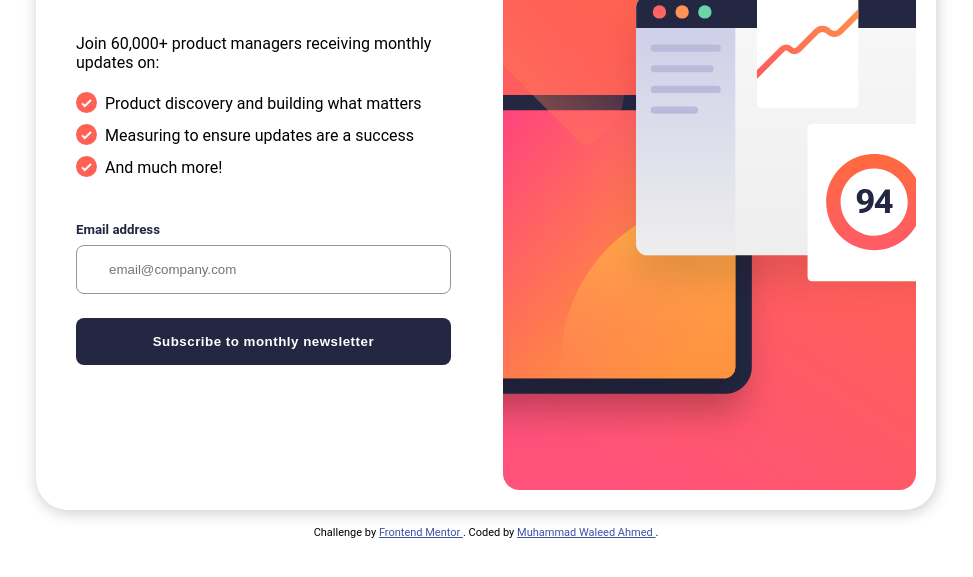
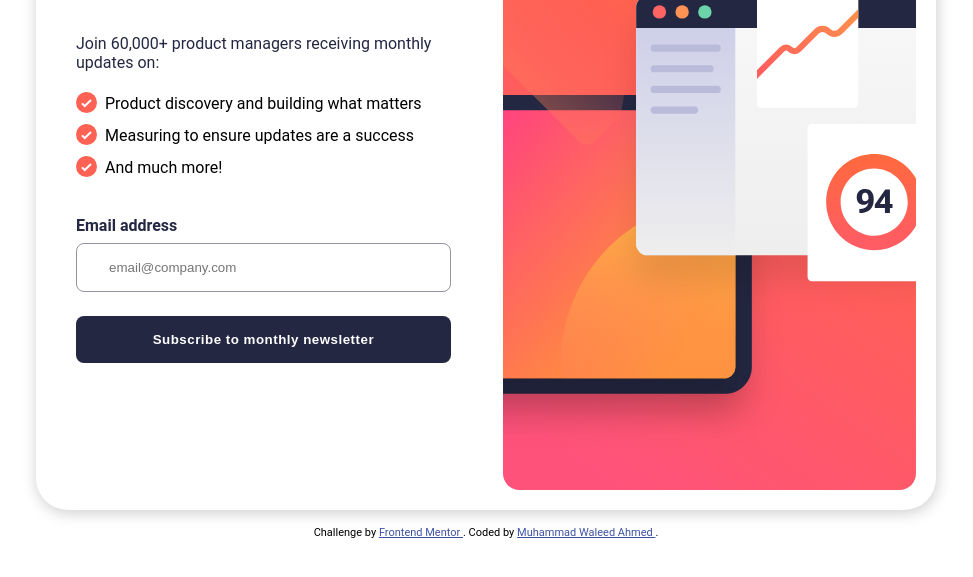
Before and after one commit to WDWaleed/Newsletter-Sign-Up-With-Success-Message, a plain HTML site: page index.html in a window 1280 px wide. Shown: the part 159-736 px from the top of the page, without its empty margins (154-1127 px from the left). Drawn offline with Linux system fonts and the light colour scheme.

Commit message:
Use semantic HTML to improve Accessibility

```diff
--- a/index.html
+++ b/index.html
@@ -46,15 +46,15 @@
 
         <div class="form">
           <h1 id="stay-updated">Stay updated!</h1>
-          <h2 style="font-size: 16px; font-weight: 400;">Join 60,000+ product managers receiving monthly updates on:</h2>
+          <h2>Join 60,000+ product managers receiving monthly updates on:</h2>
           <ul>
             <li>Product discovery and building what matters</li>
             <li>Measuring to ensure updates are a success</li>
             <li>And much more!</li>
           </ul>
           <div class="cta-container">
-            <h5>Email address</h5>
-            <h5 id="validity">Valid email required</h5>
+            <p class="bold-p">Email address</p>
+            <p class="bold-p" id="validity">Valid email required</p>
             <input
               type="email"
               id="email"
--- a/styles.css
+++ b/styles.css
@@ -30,8 +30,9 @@ body {
   content: url("./docs/assets/illustration-sign-up-mobile.svg");
 } */
 
-h4 {
+h2 {
   font-weight: 400;
+  font-size: 16px;
 }
 
 h1 {
@@ -39,14 +40,15 @@ h1 {
 }
 
 h1,
-h4,
-h5 {
+h2,
+.bold-p {
   color: var(--dark-slate-grey);
 }
 
-h5 {
+.bold-p {
   margin-bottom: 0.5rem;
   display: inline-block;
+  font-weight: bold;
 }
 
 ul li {
```
